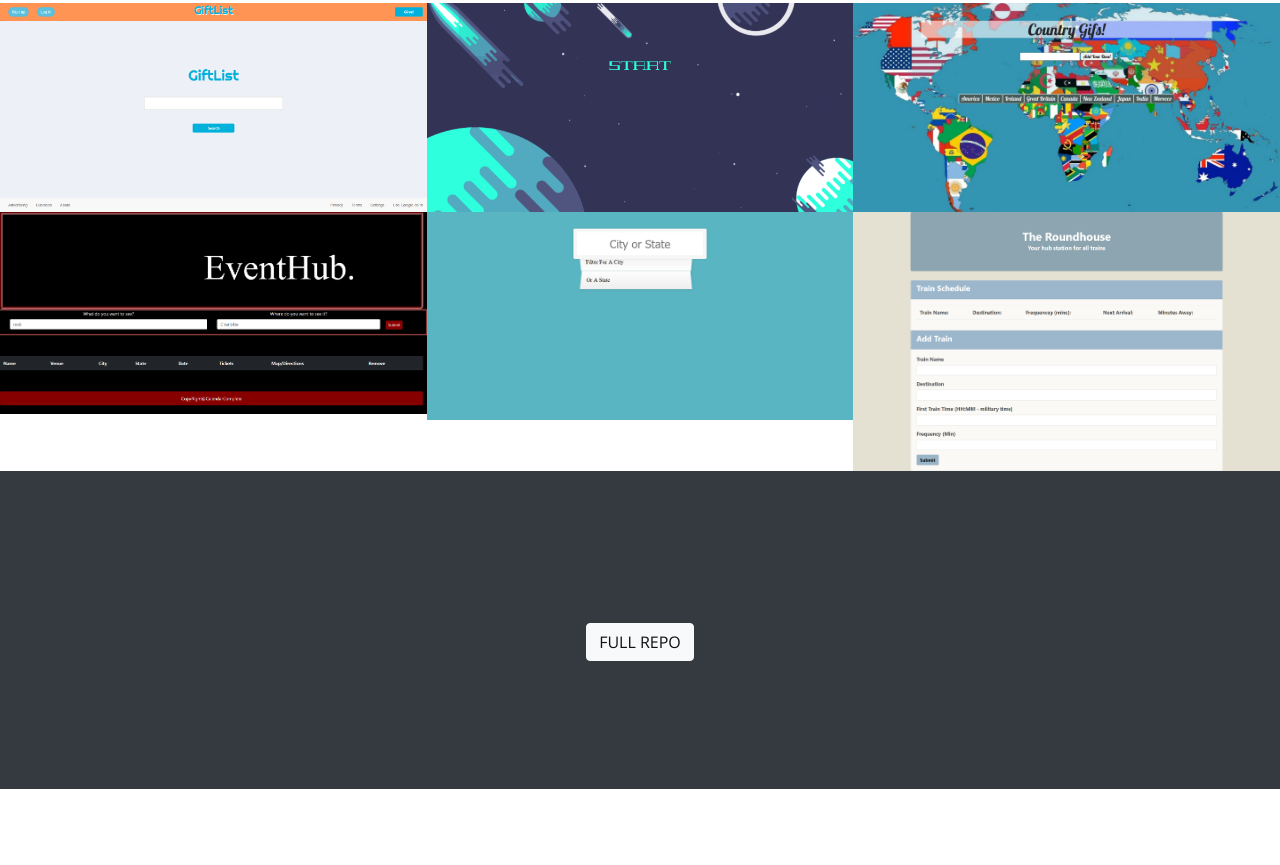
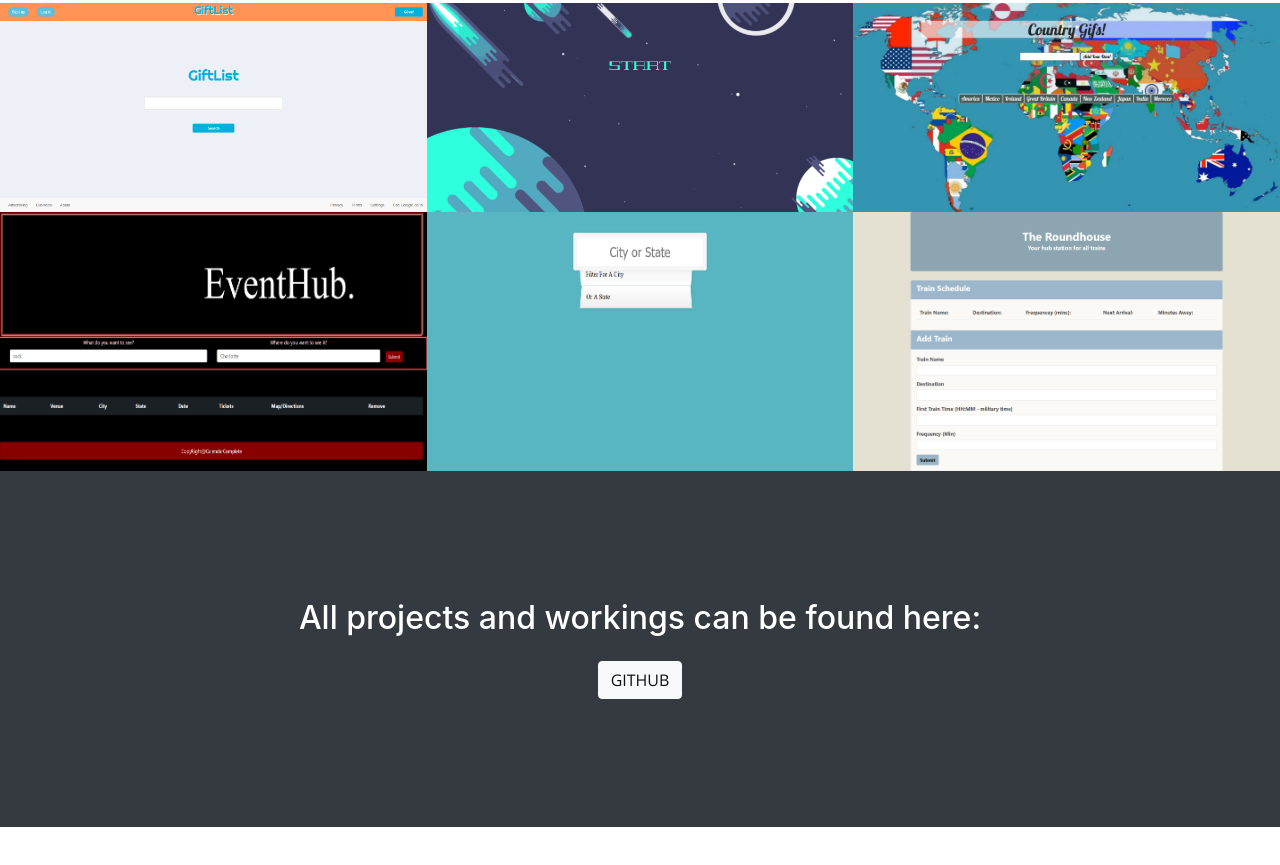
Before and after one commit to tlm04070/personal-portfolio, a website with bundled scripts: page index.html in a window 1280 px wide. Shown: the part 1891-2756 px from the top of the page. Built offline with nearby package versions, Linux system fonts and the light colour scheme.

Commit message:
fixed image sizing and added github link to entire section

```diff
--- a/css/creative.css
+++ b/css/creative.css
@@ -216,6 +216,9 @@ header.masthead p {
   max-width: 400px;
 }
 
+#eventhub {
+  margin-bottom: 0;
+}
 .portfolio-box {
   position: relative;
   display: block;
--- a/index.html
+++ b/index.html
@@ -134,7 +134,7 @@
             <h3 class="mb-3">Nodejs</h3>
           </div>
           <div class="service-box mt-5 mx-auto">
-            <img src="./img/mysql-6464.png">
+            <img src="./img/mysql-6464 (2).png">
             <h3 class="mb-3">Mysql</h3>
           </div>
         </div>
@@ -191,8 +191,8 @@
           </a>
         </div>
         <div class="col-lg-4 col-sm-6">
-          <a class="portfolio-box" href="img/portfolio/fullsize/Screenshot-2017-12-25 https tlm04070 github io.png">
-            <img class="img-fluid" src="img/portfolio/fullsize/Screenshot-2017-12-25 https tlm04070 github io.png" alt="">
+          <a class="portfolio-box" href="img/portfolio/fullsize/Screenshot-2017-12-25-https-tl.png">
+            <img class="img-fluid" src="img/portfolio/fullsize/Screenshot-2017-12-25-https-tl.png" alt="">
             <div class="portfolio-box-caption">
               <div class="portfolio-box-caption-content">
                 <div class="project-category text-faded">
@@ -206,8 +206,8 @@
           </a>
         </div>
         <div class="col-lg-4 col-sm-6">
-          <a class="portfolio-box" href="img/portfolio/fullsize/Screenshot-2017-12-25 Type Ahead.png">
-            <img class="img-fluid" src="img/portfolio/fullsize/Screenshot-2017-12-25 Type Ahead.png" alt="">
+          <a class="portfolio-box" href="img/portfolio/fullsize/Screenshot-2017-12-25-type-ahe.png">
+            <img class="img-fluid" src="img/portfolio/fullsize/Screenshot-2017-12-25-type-ahe.png" alt="">
             <div class="portfolio-box-caption">
               <div class="portfolio-box-caption-content">
                 <div class="project-category text-faded">
@@ -241,8 +241,8 @@
 
   <section class="bg-dark text-white">
     <div class="container text-center">
-      <h2 class="mb-4"></h2>
-      <a class="btn btn-light btn-xl sr-button" href="">Full Repo</a>
+      <h2 class="mb-4">All projects and workings can be found here: </h2>
+      <a class="btn btn-light btn-xl sr-button" href="https://github.com/tlm04070">Github</a>
     </div>
   </section>
 
```
Also changed, not shown: css/creative.min.css, img/mysql-6464 (2).png (added), img/mysql-6464.png (deleted), img/portfolio/fullsize/screenshot-2017-12-25-https-tl.png (added), img/portfolio/fullsize/screenshot-2017-12-25-type-ahe.png (added).
